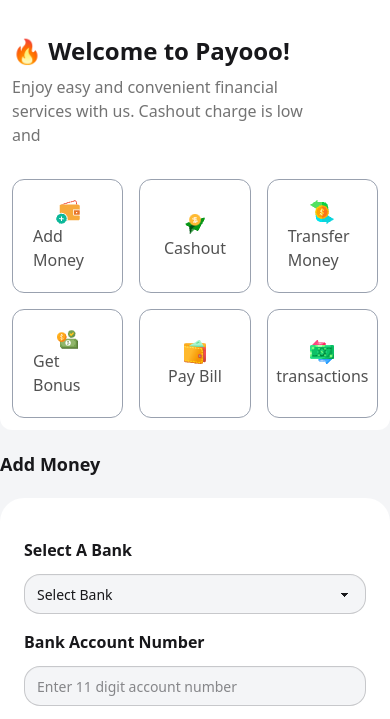
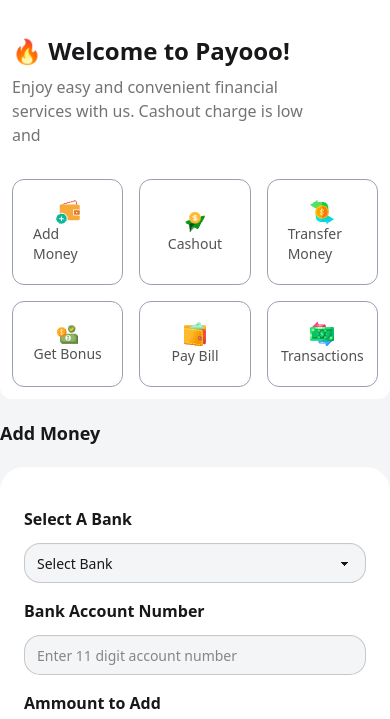
Before and after one commit to Owasiul/Payooo_Mobile, a plain HTML site: page home.html in a window 390 px wide. Shown: the part 90-809 px from the top of the page. Drawn offline with nearby package versions, Linux system fonts and the light colour scheme.

Commit message:
fixing some codes for mobile devices

```diff
--- a/home.html
+++ b/home.html
@@ -56,7 +56,7 @@
                 class="box rounded-xl flex flex-col justify-center items-center p-5 border border-gray-400"
               >
                 <img src="assets/wallet1.png" alt="" />
-                <h3 class="text-neutral-600">Add Money</h3>
+                <h3 class="text-neutral-600 text-sm">Add Money</h3>
               </div>
               <!-- box-2 -->
               <div
@@ -64,35 +64,35 @@
                 class="box rounded-xl flex flex-col justify-center items-center p-5 border border-gray-400"
               >
                 <img src="assets/send1.png" alt="" />
-                <h3 class="text-neutral-600">Cashout</h3>
+                <h3 class="text-neutral-600 text-sm">Cashout</h3>
               </div>
               <!-- box-3 -->
               <div
                 class="box rounded-xl flex flex-col justify-center items-center p-5 border border-gray-400"
               >
                 <img src="assets/money1.png" alt="" />
-                <h3 class="text-neutral-600">Transfer Money</h3>
+                <h3 class="text-neutral-600 text-sm text-wrap">Transfer Money</h3>
               </div>
               <!-- box-4 -->
               <div
                 class="box rounded-xl flex flex-col justify-center items-center p-5 border border-gray-400"
               >
                 <img src="assets/bonus1.png" alt="" />
-                <h3 class="text-neutral-600">Get Bonus</h3>
+                <h3 class="text-neutral-600 text-sm">Get Bonus</h3>
               </div>
               <!-- box-5 -->
               <div
                 class="box rounded-xl flex flex-col justify-center items-center p-5 border border-gray-400"
               >
                 <img src="assets/purse1.png" alt="" />
-                <h3 class="text-neutral-600">Pay Bill</h3>
+                <h3 class="text-neutral-600 text-sm">Pay Bill</h3>
               </div>
               <!-- box-6 -->
               <div
                 class="box rounded-xl flex flex-col justify-center items-center p-5 border border-gray-400"
               >
                 <img src="assets/transaction1.png" alt="" />
-                <h3 class="text-neutral-600">transactions</h3>
+                <h3 class="text-neutral-600 text-sm">Transactions</h3>
               </div>
             </div>
           </div>
@@ -207,6 +207,6 @@
       </div>
     </div>
 
-    <script src="home.js"></script>
+    <script src="js/home.js"></script>
   </body>
 </html>
```
Also changed, not shown: index.html (+1 -1 lines), js/home.js (renamed from home.js), js/script.js (renamed from script.js), js/tailwind.config.js (added).
